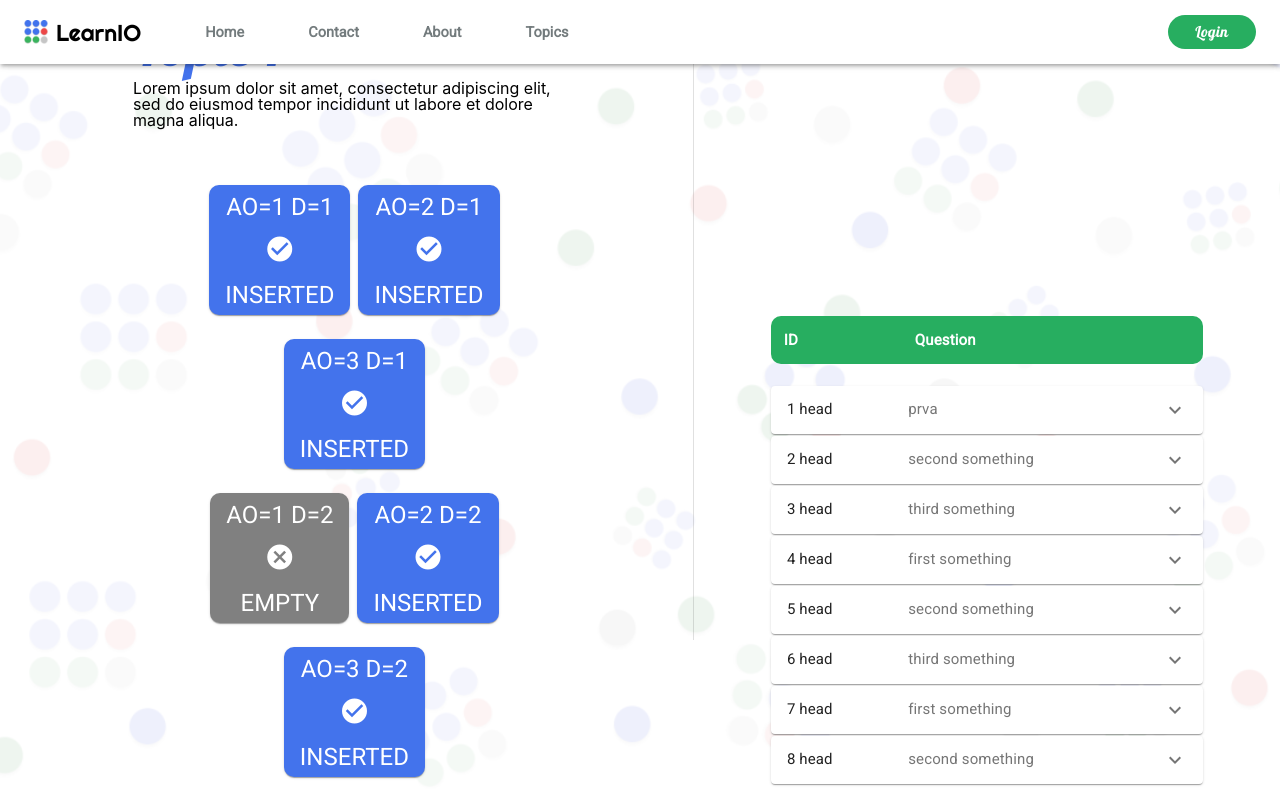
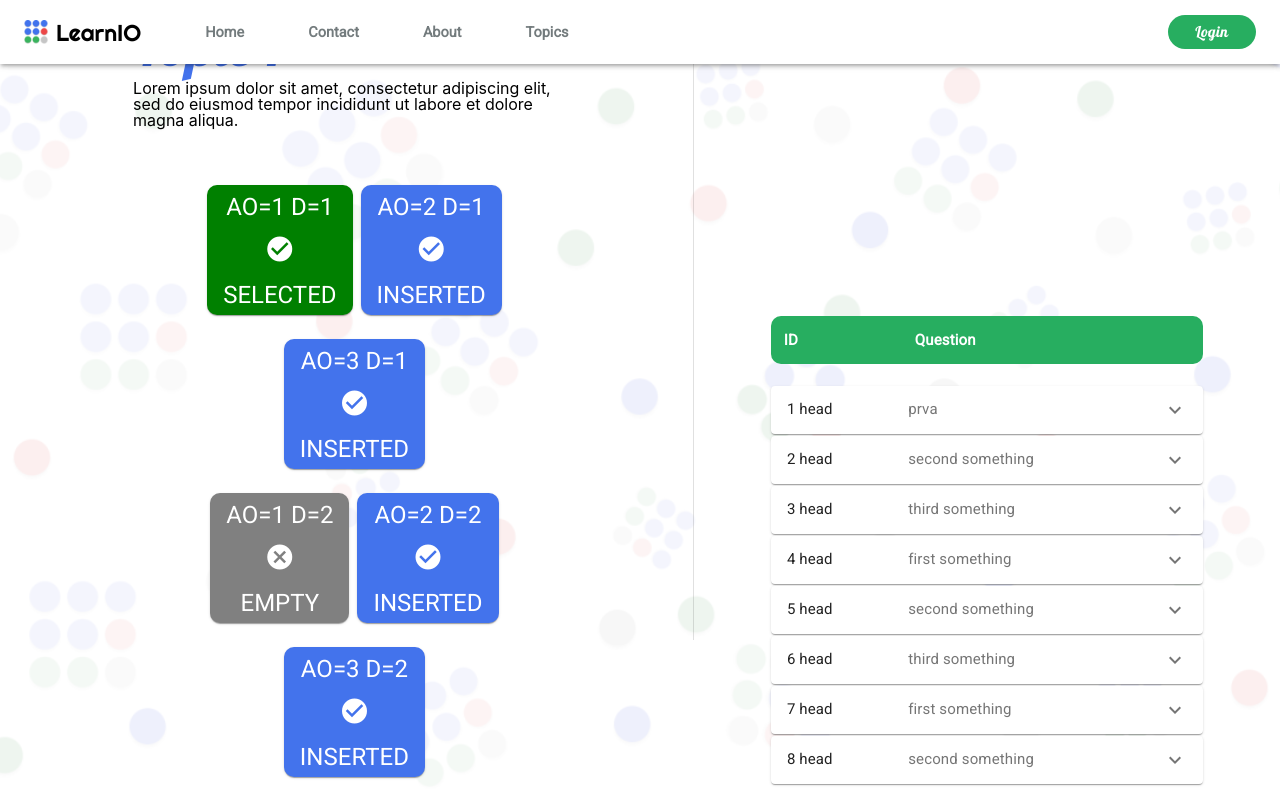
Before and after one commit to IvanLuksic/LearnIO, a React (Create React App) app in the folder learnio/: page /topic/1 in a window 1280 px wide. Shown: the top 799 px of the page. Built offline with nearby package versions, Linux system fonts and the light colour scheme.

Commit message:
Selektiranje polja matrice

```diff
--- a/learnio/src/components/MatricaAdmin.jsx
+++ b/learnio/src/components/MatricaAdmin.jsx
@@ -1,5 +1,5 @@
 import { Typography } from "@material-ui/core";
-import React, { useState } from 'react';
+import React, { useEffect, useState } from 'react';
 import Grid from '@material-ui/core/Grid';
 import backgroundIMG from '../images/learniobg10-15.png';
 import { makeStyles} from '@material-ui/core/styles';
@@ -67,21 +67,51 @@ const useStyles = makeStyles((theme) => ({
     }
 }));
 
+function DisplayField(props){
+    const classes=useStyles();
+    const [status,setStatus] = useState(()=>{
+        return ((props.questions.length>0)?"INSERTED":"EMPTY");
+    });
+    const [color,setColor]= useState(()=>{
+        if(status==="SELECTED") return "green";
+        else return ((props.questions.length>0)?"#4373ec":"grey");
+    });
+    const [icon,setIcon]= useState(()=>{
+        return ((props.questions.length>0)?"check_circle_out_icon":"cancel_icon");
+    });
+    useEffect(()=>{
+        if((props.aoSelected===props.ao) && (props.dSelected===props.d))
+        {
+            setStatus("SELECTED");
+            setColor("green")
+        }
+        else
+        {
+            setStatus((props.questions.length>0)?"INSERTED":"EMPTY");
+            setColor((props.questions.length>0)?"#4373ec":"grey");
+        }
+    });
+    return (
+
+            <Grid item >
+                <Paper onClick={(event)=>{props.changeSelected(event,props.ao,props.d);}} className={classes.paper} style={{backgroundColor: color}} >
+                    <Grid container direction="column" justify="center" alignItems="center" style={{height: "100%"}}>
+                        <Grid item><h1>AO={props.ao} D={props.d}</h1></Grid>
+                        <Grid item><Icon className={classes.icons}>{icon}</Icon></Grid>
+                        <Grid item><p>{status}</p></Grid>
+                    </Grid>
+                </Paper>
+            </Grid>
+        )
+}
 
 function DisplayRow(props){
-    const classes=useStyles();
-    let returnRow = props.questions.map( (question, index) =>  <Grid item key={index}> <Paper onClick={(event)=>{props.changeSelected(event,question.ao,question.d)}} className={classes.paper} style={{backgroundColor:question.color}} >
-                                                                     <Grid container direction="column" justify="center" alignItems="center" style={{height: "100%"}}>
-                                                                        <Grid item><h1>AO={question.ao} D={question.d}</h1></Grid>
-                                                                        <Grid item><Icon className={classes.icons}>{question.icon}</Icon></Grid>
-                                                                        <Grid item><p>{question.status}</p></Grid>
-                                                                     </Grid>
-                                                                </Paper> </Grid>)
-      return <Grid container item direction="row" justify="center" alignItems="center" spacing={3} >{returnRow}</Grid>
+    let returnRow = props.questions.map( (field) => <DisplayField questions={field.question} changeSelected={props.changeSelected} ao={field.ao} d={field.d} aoSelected={props.aoSelected} dSelected={props.dSelected}/> )
+    return(<Grid container item direction="row" justify="center" alignItems="center" spacing={3}>{returnRow}</Grid>);
     }
 
 function DisplayMatrix(props){
-    let returnMatrix=props.ar.map(row=><DisplayRow key={row.id} changeSelected={props.changeSelected} questions={row.arr}/>)
+    let returnMatrix=props.ar.map(row=><DisplayRow key={row.id} changeSelected={props.changeSelected} questions={row.arr} aoSelected={props.aoSelected} dSelected={props.dSelected}/>)
     return returnMatrix;
 }
 
@@ -98,8 +128,7 @@ function MatricaAdmin(props)
         e.preventDefault();
         setDSelected(d);
         setAoSelected(ao);
-        console.log(aoSelected);
-        console.log(dSelected);
+
     };
 
     const field=[
@@ -123,15 +152,15 @@ function MatricaAdmin(props)
             ],
             ao: 1,
             d: 1,
-            get status() {
-                return((this.question.length>0) ? "INSERTED":"EMPTY");
-            },
-            get color() {
-                return ((this.status==="INSERTED") ? " #4373ec" : "grey");
-            },
-            get icon(){
-                return ((this.status==="INSERTED") ? "check_circle_out_icon" : "cancel_icon");
-            }
+        //     get status() {
+        //         return((this.question.length>0) ? "INSERTED":"EMPTY");
+        //     },
+        //     get color() {
+        //         return ((this.status==="INSERTED") ? " #4373ec" : "grey");
+        //     },
+        //     get icon(){
+        //         return ((this.status==="INSERTED") ? "check_circle_out_icon" : "cancel_icon");
+        //     }
         },
         {
             question: [
@@ -153,15 +182,15 @@ function MatricaAdmin(props)
                 ],
                 ao: 2,
                 d: 1,
-                get status() {
-                    return((this.question.length>0) ? "INSERTED":"EMPTY");
-                },
-                get color() {
-                    return ((this.status==="INSERTED") ? " #4373ec" : "grey");
-                },
-                get icon(){
-                    return ((this.status==="INSERTED") ? "check_circle_out_icon" : "cancel_icon");
-                }
+                // get status() {
+                //     return((this.question.length>0) ? "INSERTED":"EMPTY");
+                // },
+                // get color() {
+                //     return ((this.status==="INSERTED") ? " #4373ec" : "grey");
+                // },
+                // get icon(){
+                //     return ((this.status==="INSERTED") ? "check_circle_out_icon" : "cancel_icon");
+                // }
         },
         {
             question: [
@@ -183,30 +212,30 @@ function MatricaAdmin(props)
                 ],
                 ao: 3,
                 d: 1,
-                get status() {
-                    return((this.question.length>0) ? "INSERTED":"EMPTY");
-                },
-                get color() {
-                    return ((this.status==="INSERTED") ? " #4373ec" : "grey");
-                },
-                get icon(){
-                    return ((this.status==="INSERTED") ? "check_circle_out_icon" : "cancel_icon");
-                }
+                // get status() {
+                //     return((this.question.length>0) ? "INSERTED":"EMPTY");
+                // },
+                // get color() {
+                //     return ((this.status==="INSERTED") ? " #4373ec" : "grey");
+                // },
+                // get icon(){
+                //     return ((this.status==="INSERTED") ? "check_circle_out_icon" : "cancel_icon");
+                // }
         },
         {
             question: [
                 ],
                 ao: 1,
                 d: 2,
-                get status() {
-                    return((this.question.length>0) ? "INSERTED":"EMPTY");
-                },
-                get color() {
-                    return ((this.status==="INSERTED") ? " #4373ec" : "grey");
-                },
-                get icon(){
-                    return ((this.status==="INSERTED") ? "check_circle_out_icon" : "cancel_icon");
-                }
+                // get status() {
+                //     return((this.question.length>0) ? "INSERTED":"EMPTY");
+                // },
+                // get color() {
+                //     return ((this.status==="INSERTED") ? " #4373ec" : "grey");
+                // },
+                // get icon(){
+                //     return ((this.status==="INSERTED") ? "check_circle_out_icon" : "cancel_icon");
+                // }
         },
         {
             question: [
@@ -228,15 +257,15 @@ function MatricaAdmin(props)
                 ],
                 ao: 2,
                 d: 2,
-                get status() {
-                    return((this.question.length>0) ? "INSERTED":"EMPTY");
-                },
-                get color() {
-                    return ((this.status==="INSERTED") ? " #4373ec" : "grey");
-                },
-                get icon(){
-                    return ((this.status==="INSERTED") ? "check_circle_out_icon" : "cancel_icon");
-                }
+                // get status() {
+                //     return((this.question.length>0) ? "INSERTED":"EMPTY");
+                // },
+                // get color() {
+                //     return ((this.status==="INSERTED") ? " #4373ec" : "grey");
+                // },
+                // get icon(){
+                //     return ((this.status==="INSERTED") ? "check_circle_out_icon" : "cancel_icon");
+                // }
         },
         {
             question: [
@@ -258,60 +287,60 @@ function MatricaAdmin(props)
                 ],
                 ao: 3,
                 d: 2,
-                get status() {
-                    return((this.question.length>0) ? "INSERTED":"EMPTY");
-                },
-                get color() {
-                    return ((this.status==="INSERTED") ? " #4373ec" : "grey");
-                },
-                get icon(){
-                    return ((this.status==="INSERTED") ? "check_circle_out_icon" : "cancel_icon");
-                }
+                // get status() {
+                //     return((this.question.length>0) ? "INSERTED":"EMPTY");
+                // },
+                // get color() {
+                //     return ((this.status==="INSERTED") ? " #4373ec" : "grey");
+                // },
+                // get icon(){
+                //     return ((this.status==="INSERTED") ? "check_circle_out_icon" : "cancel_icon");
+                // }
         },
         {
             question: [
             ],
             ao: 1,
             d: 3,
-            get status() {
-                return((this.question.length>0) ? "INSERTED":"EMPTY");
-            },
-            get color() {
-                return ((this.status==="INSERTED") ? " #4373ec" : "grey");
-            },
-            get icon(){
-                return ((this.status==="INSERTED") ? "check_circle_out_icon" : "cancel_icon");
-            }
+            // get status() {
+            //     return((this.question.length>0) ? "INSERTED":"EMPTY");
+            // },
+            // get color() {
+            //     return ((this.status==="INSERTED") ? " #4373ec" : "grey");
+            // },
+            // get icon(){
+            //     return ((this.status==="INSERTED") ? "check_circle_out_icon" : "cancel_icon");
+            // }
         },
         {
             question: [
             ],
             ao: 2,
             d: 3,
-            get status() {
-                return((this.question.length>0) ? "INSERTED":"EMPTY");
-            },
-            get color() {
-                return ((this.status==="INSERTED") ? " #4373ec" : "grey");
-            },
-            get icon(){
-                return ((this.status==="INSERTED") ? "check_circle_out_icon" : "cancel_icon");
-            }
+            // get status() {
+            //     return((this.question.length>0) ? "INSERTED":"EMPTY");
+            // },
+            // get color() {
+            //     return ((this.status==="INSERTED") ? " #4373ec" : "grey");
+            // },
+            // get icon(){
+            //     return ((this.status==="INSERTED") ? "check_circle_out_icon" : "cancel_icon");
+            // }
         },
         {
             question: [
             ],
             ao: 3,
             d: 3,
-            get status() {
-                return((this.question.length>0) ? "INSERTED":"EMPTY");
-            },
-            get color() {
-                return ((this.status==="INSERTED") ? " #4373ec" : "grey");
-            },
-            get icon(){
-                return ((this.status==="INSERTED") ? "check_circle_out_icon" : "cancel_icon");
-            }
+            // get status() {
+            //     return((this.question.length>0) ? "INSERTED":"EMPTY");
+            // },
+            // get color() {
+            //     return ((this.status==="INSERTED") ? " #4373ec" : "grey");
+            // },
+            // get icon(){
+            //     return ((this.status==="INSERTED") ? "check_circle_out_icon" : "cancel_icon");
+            // }
         },
     ]
 
@@ -341,12 +370,12 @@ function MatricaAdmin(props)
                     <Grid item><p style={{fontSize:'2vh', color: 'black', display: 'block'}}>Lorem ipsum dolor sit amet, consectetur adipiscing elit, sed do eiusmod tempor incididunt ut labore et dolore magna aliqua.</p></Grid>
                 </Grid>
                 <Grid item md = {8} xs = {12} sm = {12} spacing={3} container direction="row" justify="center" alignItems="center" >
-                    <DisplayMatrix changeSelected={changeAoDSelected} ar={fieldToRows(field,aoLVL,dLVL)}/>
+                    <DisplayMatrix changeSelected={changeAoDSelected} ar={fieldToRows(field,aoLVL,dLVL)} aoSelected={aoSelected} dSelected={dSelected}/>
                 </Grid>
             </Grid>
             <Divider orientation="vertical" className={classes.divider} flexItem/>
             <Grid container md={5} sm={12} xs={12}  direction="row" justify="center" alignItems="center" >
-                    <EditQuestion questions={(field[(aoSelected+aoLVL*(dSelected-1)-1)].question.length!==0) ? field[(aoSelected+aoLVL*(dSelected-1)-1)].question : [{id: 1, heading:"1 head", secondary:"nista", photo:false, url:'', text:"Lorem ipsum dolor sit amet, consectetur adipiscing elit, sed do eiusmod tempor incididunt ut labore et dolore magna aliqua."}] }/>
+                    <EditQuestion questions={(field[(aoSelected+aoLVL*(dSelected-1)-1)].question.length!==0) ? field[(aoSelected+aoLVL*(dSelected-1)-1)].question : [{id: 1, heading:"NOTHING", secondary:"nothing", photo:false, url:'', text:"-----------------------------------------------------------------------------------------------------"}] }/>
             </Grid>
         </Grid>
         </div>
```
Also changed, not shown: learnio/src/components/EditQuestion.jsx (+4 -22 lines).
